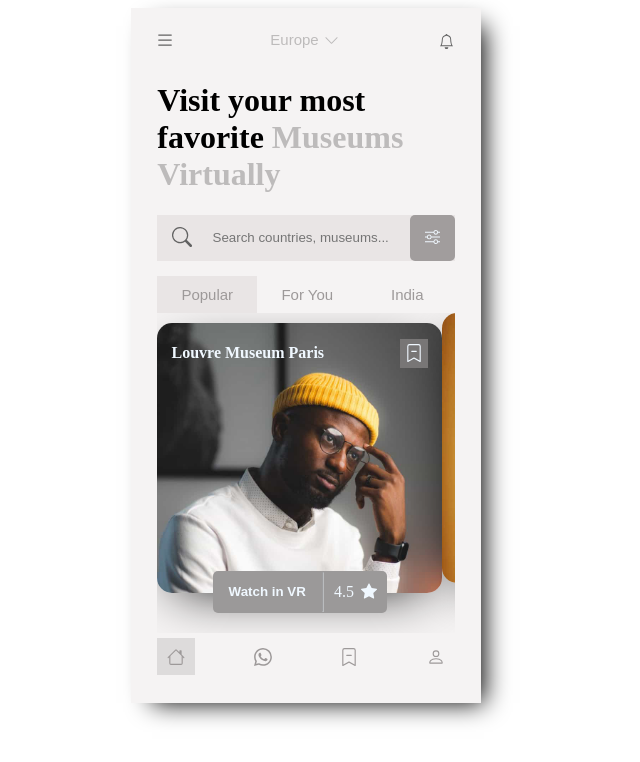
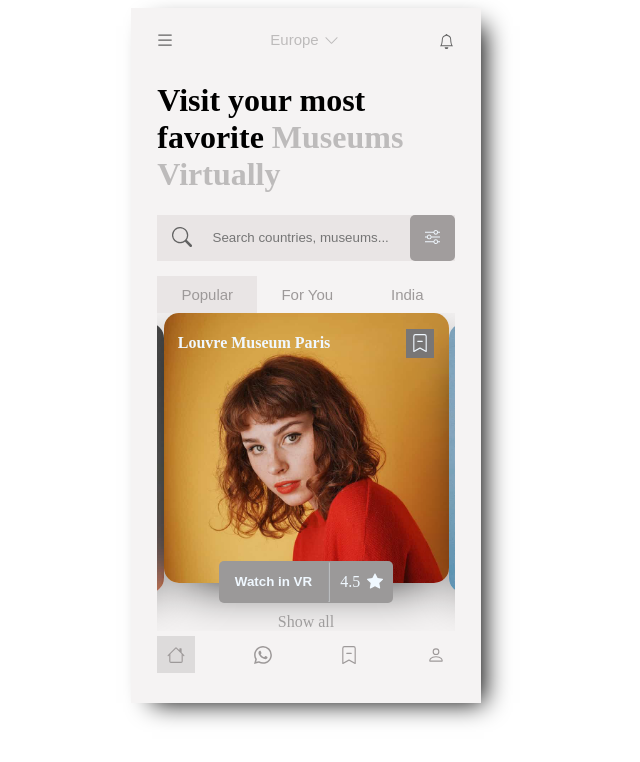
Before and after one commit to sito8943/ui-train, a React (Create React App) app: page / in a window 1280 px wide. Shown: the top 762 px of the page, without its empty margins (334-974 px from the left). Built offline with nearby package versions, Linux system fonts and the light colour scheme.

Commit message:
slideshow has a container and show all span

```diff
--- a/src/layouts/uiuxdesig.trends/Museums Virtually/layouts/Slideshow/Slideshow.jsx
+++ b/src/layouts/uiuxdesig.trends/Museums Virtually/layouts/Slideshow/Slideshow.jsx
@@ -17,11 +17,29 @@ const Slideshow = (props) => {
     overflowX: "scroll",
   });
 
+  const container = css({
+    display: "flex",
+    flexDirection: "column",
+    alignItems: "center",
+    overflow: "auto",
+  });
+
+  const span = css({
+    color: "#9f9d9d",
+    marginTop: -20,
+    cursor: "pointer",
+  });
+
   return (
-    <div className={slideshow} id="slideshow">
-      {content.map((item, i) => (
-        <Item index={i}>{item}</Item>
-      ))}
+    <div className={container}>
+      <div className={slideshow} id="slideshow">
+        {content.map((item, i) => (
+          <Item key={`item${i}`} index={i}>
+            {item}
+          </Item>
+        ))}
+      </div>
+      <span className={span}>Show all</span>
     </div>
   );
 };
```
